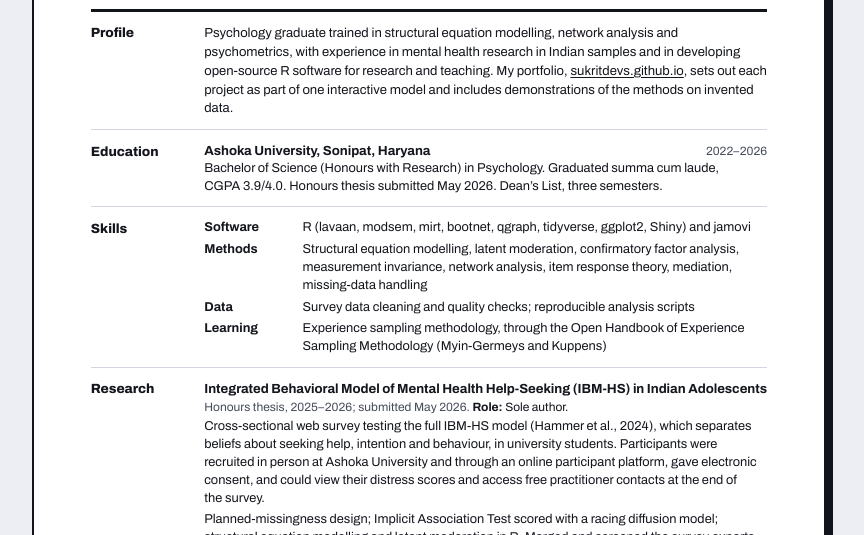
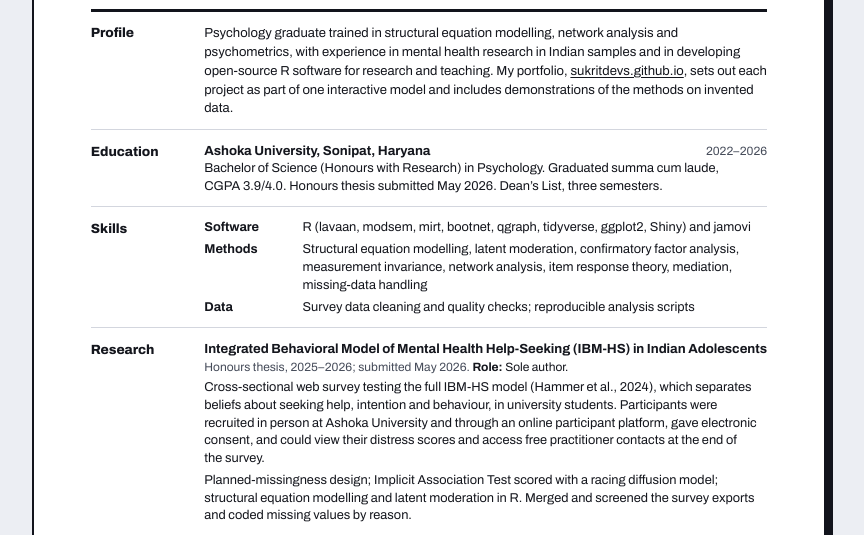
Before and after one commit to sukritdevs/sukritdevs.github.io, a plain HTML site: page resume/index.html in a window 1280 px wide. Shown: the part 237-772 px from the top of the page, without its empty margins (211-1075 px from the left). Drawn offline with Linux system fonts and the light colour scheme.

Commit message:
Revert "Add a Learning row to the resume for the experience sampling handbook"
This reverts commit bc9b7381df68fe04e3fa5ad4e3785b4463be6ad6.

```diff
--- a/resume/index.html
+++ b/resume/index.html
@@ -139,7 +139,6 @@
       <dt>Software</dt><dd>R (lavaan, modsem, mirt, bootnet, qgraph, tidyverse, ggplot2, Shiny) and jamovi</dd>
       <dt>Methods</dt><dd>Structural equation modelling, latent moderation, confirmatory factor analysis, measurement invariance, network analysis, item response theory, mediation, missing-data handling</dd>
       <dt>Data</dt><dd>Survey data cleaning and quality checks; reproducible analysis scripts</dd>
-      <dt>Learning</dt><dd>Experience sampling methodology, through the Open Handbook of Experience Sampling Methodology (Myin-Germeys and Kuppens)</dd>
     </dl>
   </section>
 
```
Also changed, not shown: 1 other file.
